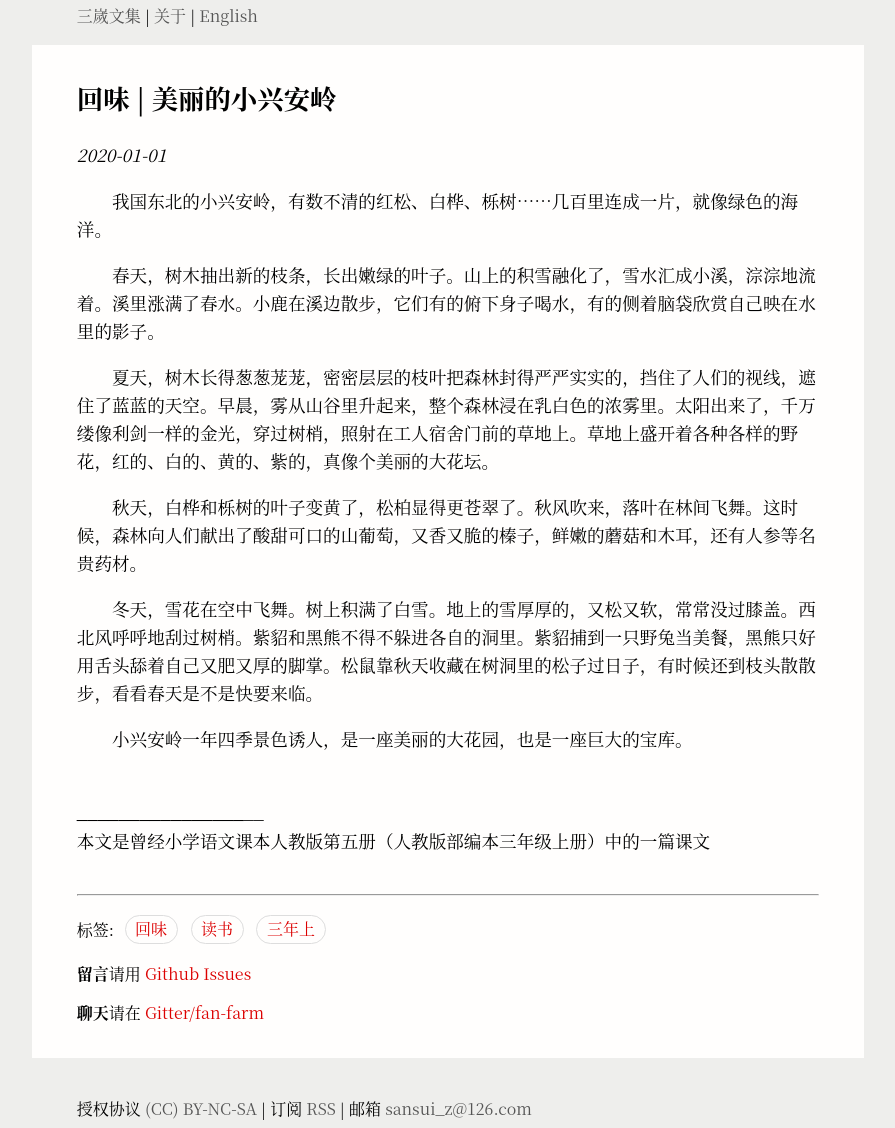
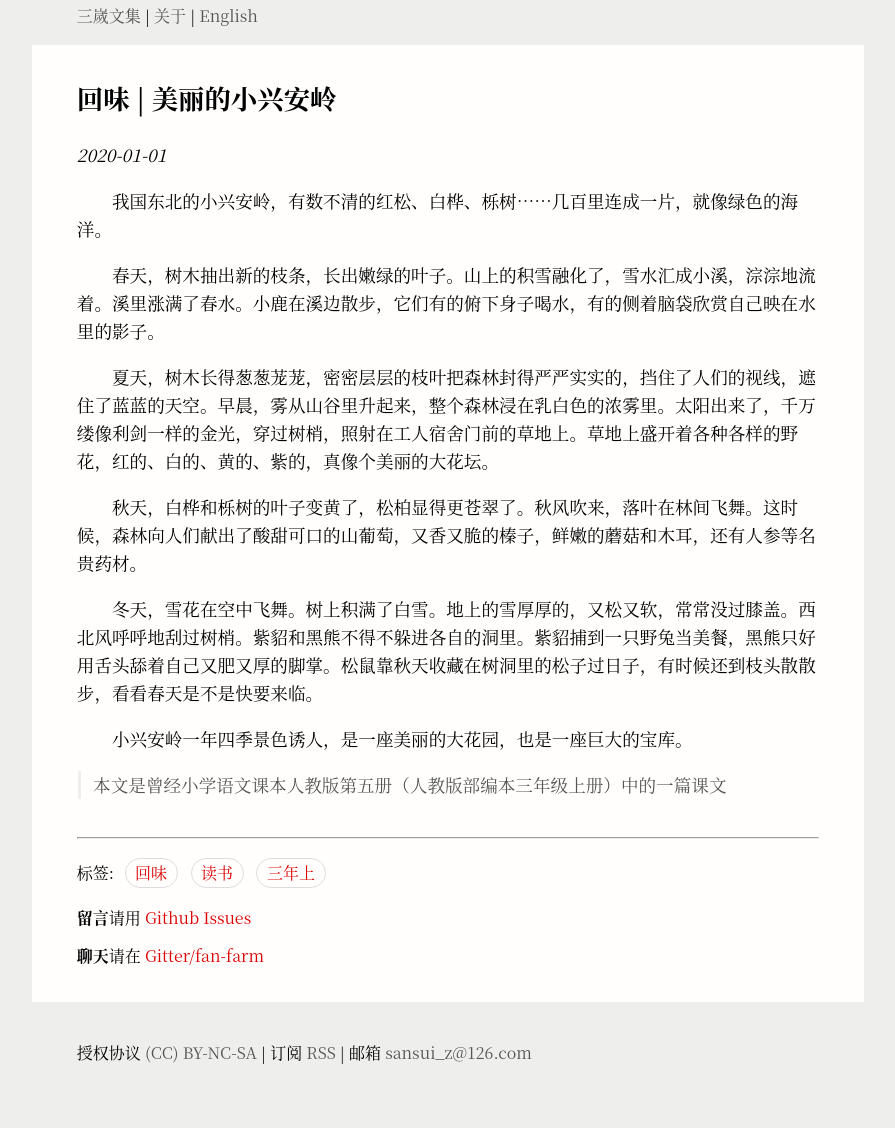
Before and after one commit to Sansuiz/wenji, a Jekyll site: the page built from _posts/2020-01-01-xiao-xin-an-ling.md, in a window 1280 px wide. Shown: the whole page, without its empty margins (192-1087 px from the left). Built offline with Jekyll 4.4.1, drawn with Linux system fonts in a browser that asks for light colours; after the commit the page ends 1072 px from its top, so only the background shows below that.

Commit message:
Update 2020-01-01-xiao-xin-an-ling.md

```diff
--- a/_posts/2020-01-01-xiao-xin-an-ling.md
+++ b/_posts/2020-01-01-xiao-xin-an-ling.md
@@ -18,5 +18,5 @@ tags: 回味 读书 三年上
 
 &emsp;&emsp;小兴安岭一年四季景色诱人，是一座美丽的大花园，也是一座巨大的宝库。
 
-<br>__________________________________________________<br>
-本文是曾经小学语文课本人教版第五册（人教版部编本三年级上册）中的一篇课文
+
+>本文是曾经小学语文课本人教版第五册（人教版部编本三年级上册）中的一篇课文
```
